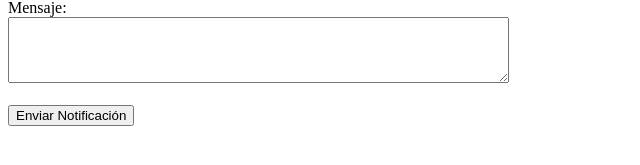
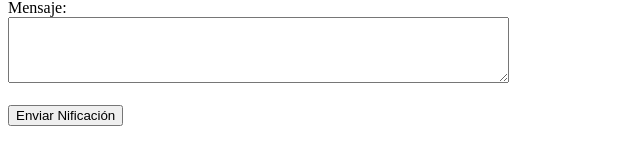
Before and after one commit to AlfredoQS151/Programacion-Movil-2, a website: page public/index.html in a window 1280 px wide. Shown: the part 259-424 px from the top of the page, 0-640 px from the left. Drawn offline with Linux system fonts and the light colour scheme.

Commit message:
Update index.html

```diff
--- a/public/index.html
+++ b/public/index.html
@@ -16,7 +16,7 @@
     <label>Mensaje:</label><br>
     <textarea id="body" rows="4" cols="60" required></textarea><br><br>
 
-    <button type="submit">Enviar Notificación</button>
+    <button type="submit">Enviar Nificación</button>
   </form>
 
   <p id="response"></p>
```
